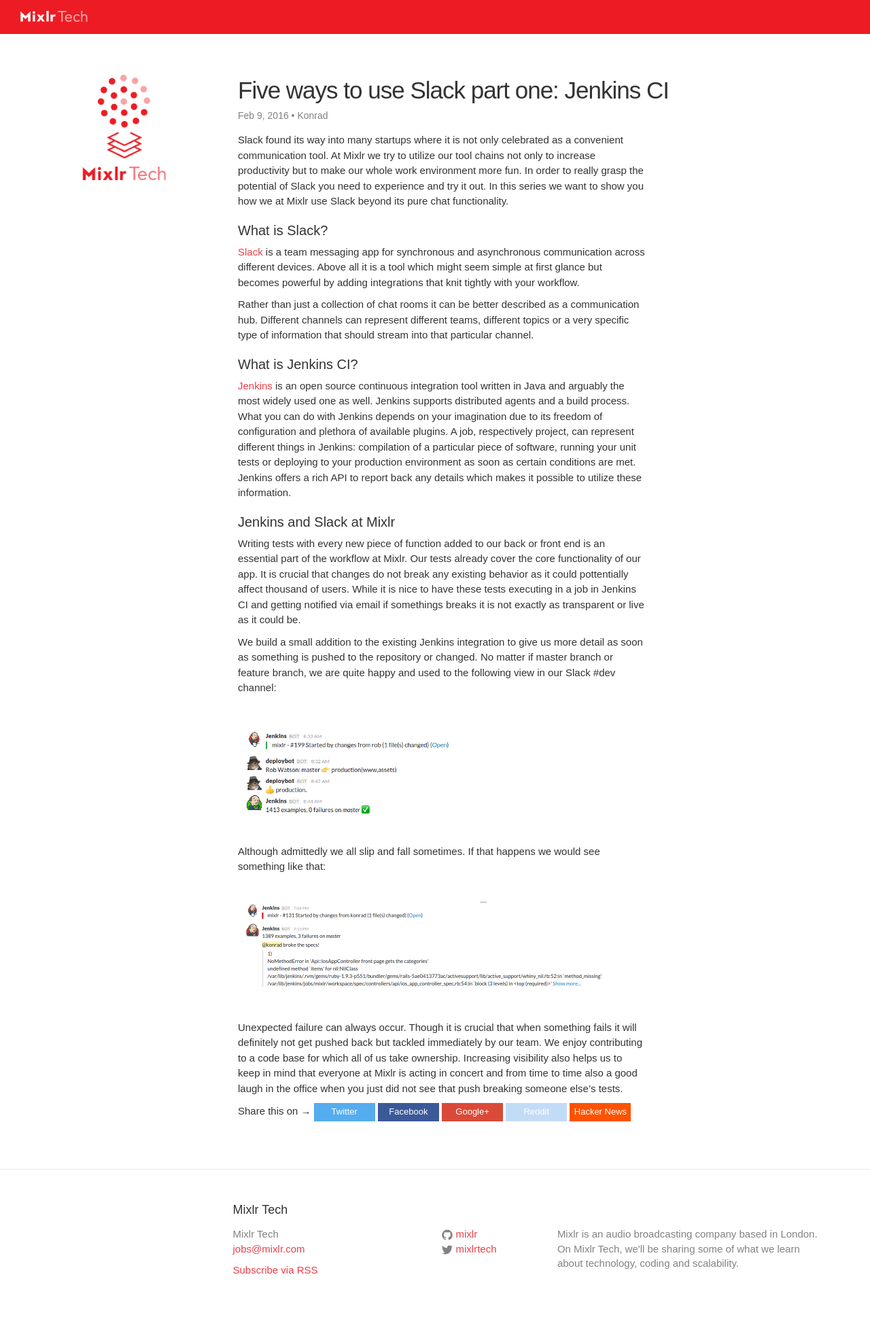
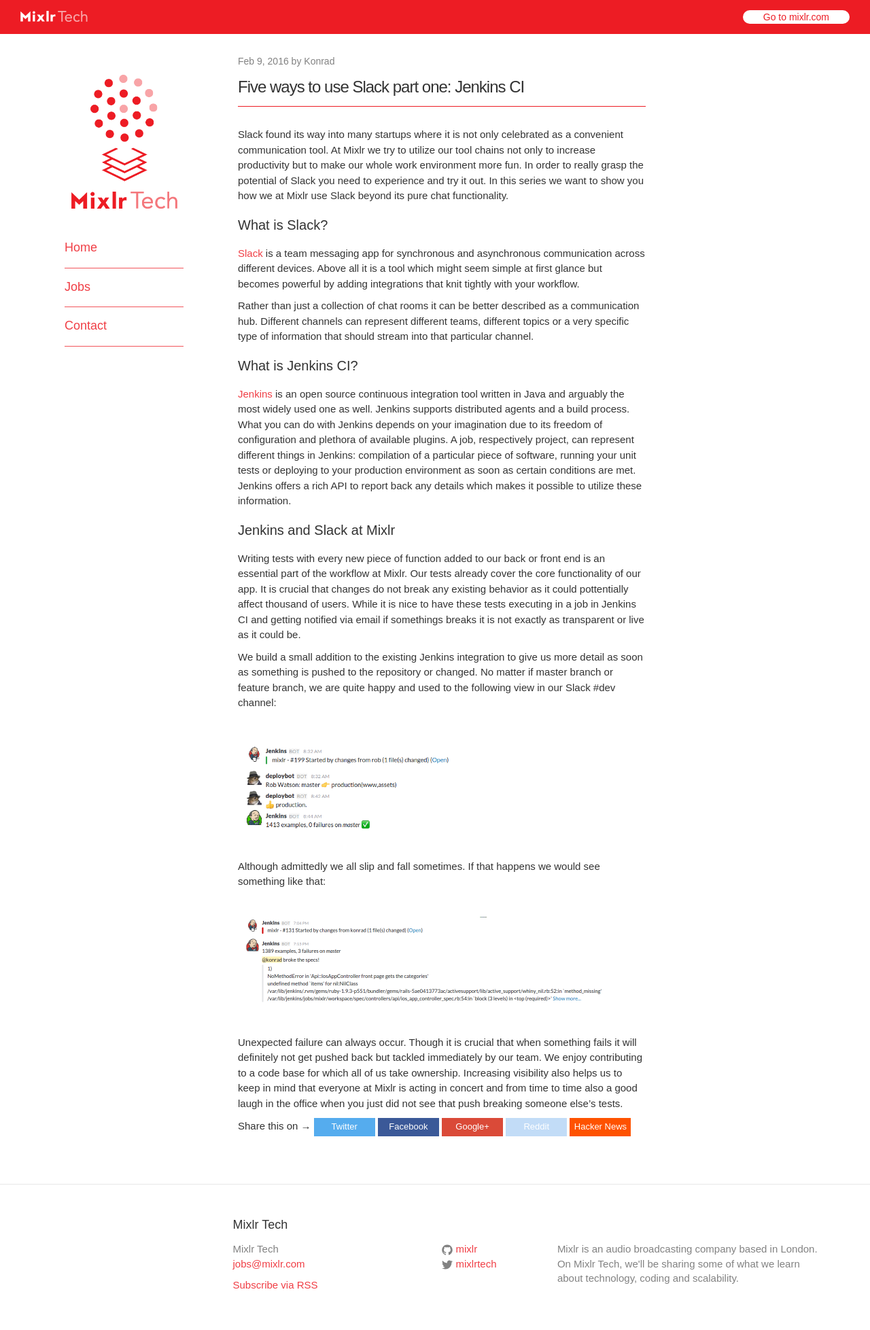
Before and after one commit to mixlr/mixlr.github.io, a Jekyll site: the page built from _posts/2016-02-09-five-ways-to-use-slack-jenkins.markdown, in a window 1280 px wide. Shown: the whole page at 68% size. Built offline with Jekyll 4.4.1, drawn with Linux system fonts in a browser that asks for light colours; some web fonts are replaced; comment, search, counter and statistics services are not loaded; before the commit the page ends 1935 px from its top, so only the background shows below that.

Commit message:
Further style improvements.

```diff
--- a/_includes/header.html
+++ b/_includes/header.html
@@ -4,4 +4,6 @@
       <img src='/images/mixlrtech_small.png' alt='Mixlr Tech'/>
     </a>
   </h1>
+
+  <a href='http://mixlr.com'>Go to mixlr.com</a>
 </header>
--- a/_layouts/default.html
+++ b/_layouts/default.html
@@ -11,6 +11,12 @@
       <div class="wrapper row">
         <div class="col-md-3" id="sidebar">
           <img src="/images/mixlrtech.png"/>
+
+          <ul>
+            <li><a href='/'>Home</a></li>
+            <li><a href='/jobs'>Jobs</a></li>
+            <li><a href='mailto:jobs@mixlr.com'>Contact</a></li>
+          </ul>
         </div>
         <div class="col-md-9" id="main">
           {{ content }}
--- a/_layouts/post.html
+++ b/_layouts/post.html
@@ -4,8 +4,8 @@
 <div class="post">
 
   <header class="post-header">
+    <p class="post-meta">{{ page.date | date: "%b %-d, %Y" }}{% if page.author %} by {{ page.author }}{% endif %}{% if page.meta %} • {{ page.meta }}{% endif %}</p>
     <h2 class="post-title">{{ page.title }}</h2>
-    <p class="post-meta">{{ page.date | date: "%b %-d, %Y" }}{% if page.author %} • {{ page.author }}{% endif %}{% if page.meta %} • {{ page.meta }}{% endif %}</p>
   </header>
 
   <article class="post-content">
--- a/css/application.scss
+++ b/css/application.scss
@@ -4,6 +4,7 @@
 $red:#ed1c24;
 $red_75:#f2555b;
 $red_85:#f03e45;
+$white:#ffffff;
 
 $font_stack:"HelveticaNeueW01-55Roma", Arial, sans-serif;
 $font_stack_italic:"HelveticaNeueW01-56It", Arial, sans-serif;
@@ -44,15 +45,13 @@
 }
 
 h1, h2, h3, h4, h5, h6 {
-  font-family:$font_stack_bold;
-
   > a {
     display:inline;
   }
 }
 
 h1, h2 {
-  font-family:$font_stack_bold;
+  font-family:$font_stack;
   font-weight:normal;
 }
 
@@ -61,7 +60,8 @@
   font-weight:normal;
 
   .post &, .post-list & {
-    margin-top:2em;
+    margin-top:30px;
+    margin-bottom:20px;
   }
 }
 
@@ -69,11 +69,16 @@
   display:inline-block;
 }
 
+.post-title {
+  line-height:1.5em;
+}
+
 // site header
 
 header#header {
   height:50px;
   background:$red;
+  position:relative;
 
   h1 {
     margin:0px;
@@ -89,6 +94,27 @@
         border-bottom:none;
         text-decoration:none;
       }
+    }
+  }
+  > a:last-child {
+    float:right;
+    display:inline-block;
+    background:$white;
+    color:$red;
+    height:20px;
+    border-radius:10px;
+    padding:0px 5px;
+    font-family:$font_stack_bold;
+    position:absolute;
+    right:30px;
+    top:15px;
+
+    @media only screen and (min-width: 400px) {
+      padding:0px 30px;
+    }
+
+    &:hover {
+      border-bottom:1px solid transparent;
     }
   }
 }
@@ -108,11 +134,40 @@
 // sidebar
 
 #sidebar {
+  display:none !important;
+
+  @media only screen and (min-width: 880px) {
+    display:block !important;
+  }
+
   > img {
-    width:50%;
+    width:175px;
     height:auto;
     display:block;
     margin:30px auto;
+    max-width:270px;
+  }
+
+  > ul {
+    width:175px;
+    margin:30px auto 0px auto;
+    list-style-type:none;
+    font-size:18px;
+
+    li {
+      color:$red_75;
+      padding:15px 0px;
+      border-bottom:1px solid $red_75;
+      display:block;
+
+      a {
+        display:block;
+
+        &:hover {
+          border-bottom:1px solid transparent;
+        }
+      }
+    }
   }
 }
 
@@ -127,10 +182,15 @@
 
       @media only screen and (min-width: 767px) {
         display:block;
+        float:left !important;
       }
     }
 
     > #main {
+      @media only screen and (min-width: 767px) {
+        float:left !important;
+        width:75% !important;
+      }
 
     }
 
@@ -143,10 +203,6 @@
 .post {
   .post-header {
     margin-bottom:15px;
-
-    h2.post-title {
-      font-size:35px;
-    }
   }
 
   .info_block {
@@ -179,16 +235,23 @@
 
 // posts (homepage list)
 
-ul.post-list {
-  > li {
-    > h2 {
-      margin:5px 0 30px 0;
-    }
+ul.post-list > li > h2, .post-header h2 {
+  margin:10px 0 30px 0;
+  padding-bottom:10px;
+  border-bottom:1px solid $red;
+  max-width:600px;
+  font-size:24px;
 
-    .info_block {
-      display:none;
+  a, a:active, a:visited {
+    border-bottom:none;
+    &:hover {
+      border-bottom:1px solid transparent;
     }
   }
+}
+
+ul.post-list .info_block {
+  display:none;
 }
 
 // sharing
```
